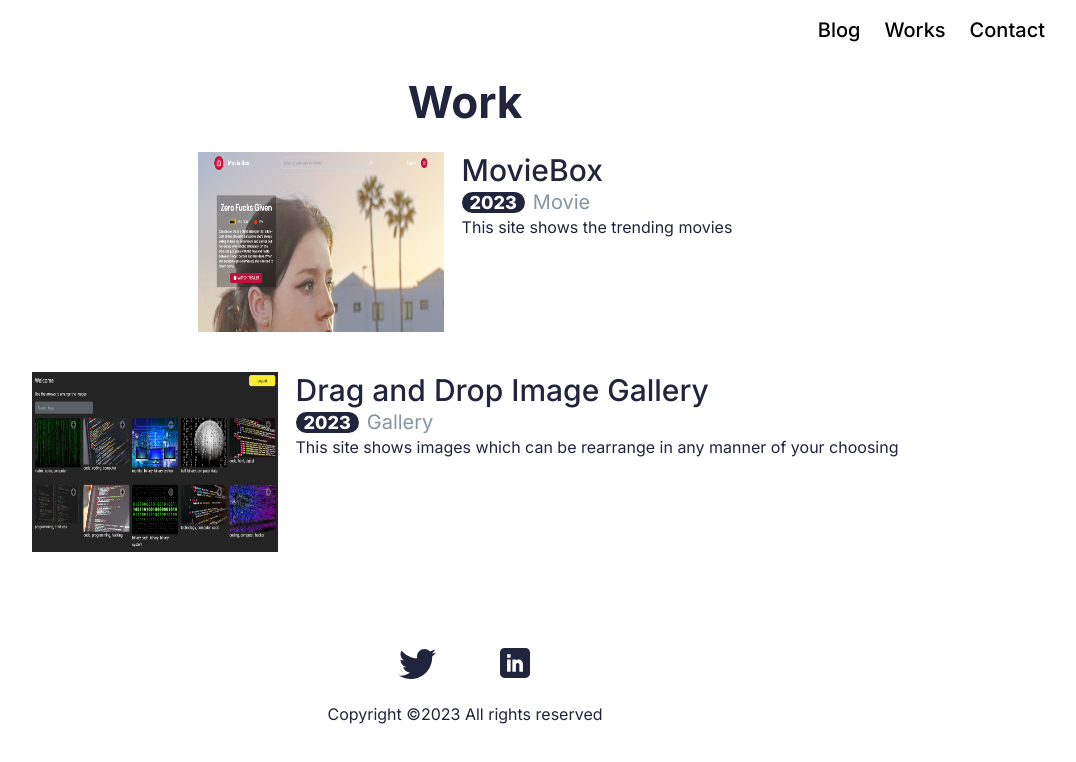
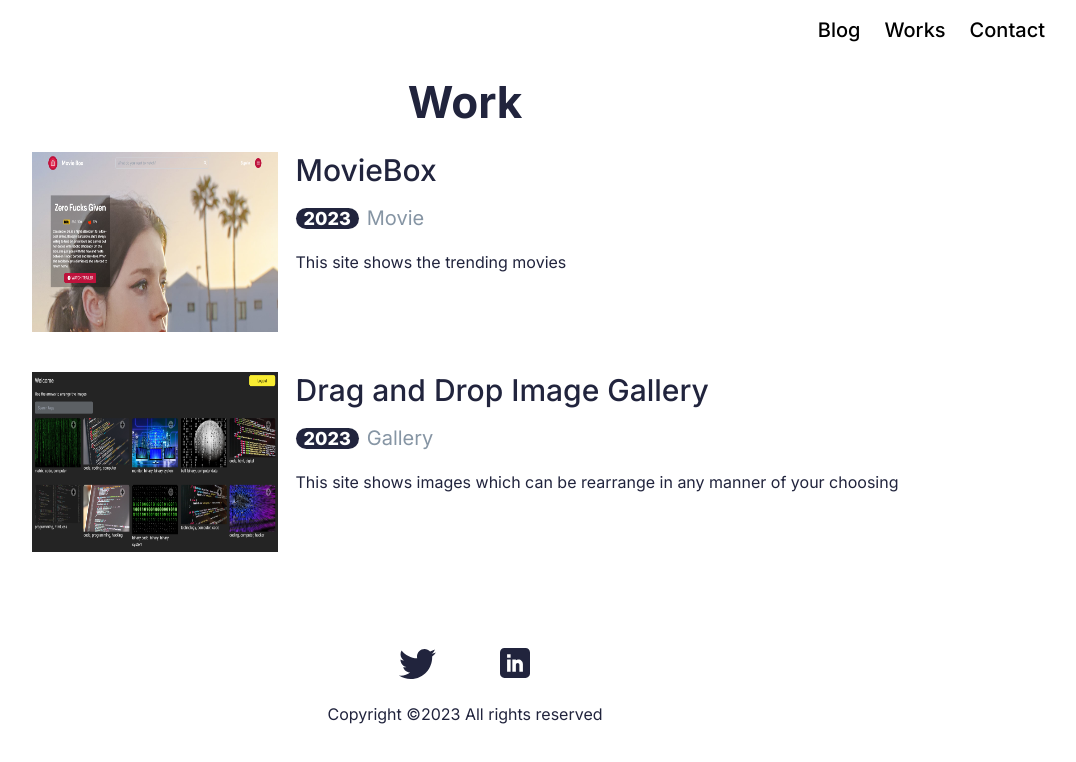
Before and after one commit to Odohofre/portfolio, a Next.js app: page /work in a window 1280 px wide. Shown: the top 762 px of the page, without its empty margins (175-1251 px from the left). Built offline with nearby package versions, Linux system fonts and the light colour scheme.

Commit message:
style: arrange the work section very well

```diff
--- a/src/app/work/page.jsx
+++ b/src/app/work/page.jsx
@@ -6,7 +6,7 @@ export default function page() {
   return (
     <main className="flex flex-col items-center px-[18px] w-full mb-24 mt-6">
       <h1 className="lg:text-[44px] text-3xl font-bold le">Work</h1>
-      <section className="flex flex-col items-center space-y-10 mt-8">
+      <section className="flex flex-col items-center lg:items-start space-y-10 mt-8">
         <Work
           link="https://moviebox-blush.vercel.app/"
           img={pic1}
--- a/src/components/Work.jsx
+++ b/src/components/Work.jsx
@@ -17,13 +17,13 @@ export default function Work({ link, img, title, year, type, summary }) {
       <Link href={link}>
         <div className="flex flex-col lg:ml-[18px] mt-4 lg:mt-0">
           <h2 className="text-2xl lg:text-3xl font-medium">{title}</h2>
-          <div className="mt-2 lg:mt-0">
+          <div className="mt-2 lg:mt-4">
             <span className="bg-darkcolor lg:text-lg text-white font-extrabold rounded-2xl leading-[60px] px-2 mr-2">
               {year}
             </span>
             <span className="lg:text-xl text-lightcolor">{type}</span>
           </div>
-          <p>{summary}</p>
+          <p className='mt-[19px]'>{summary}</p>
         </div>
       </Link>
     </div>
```
